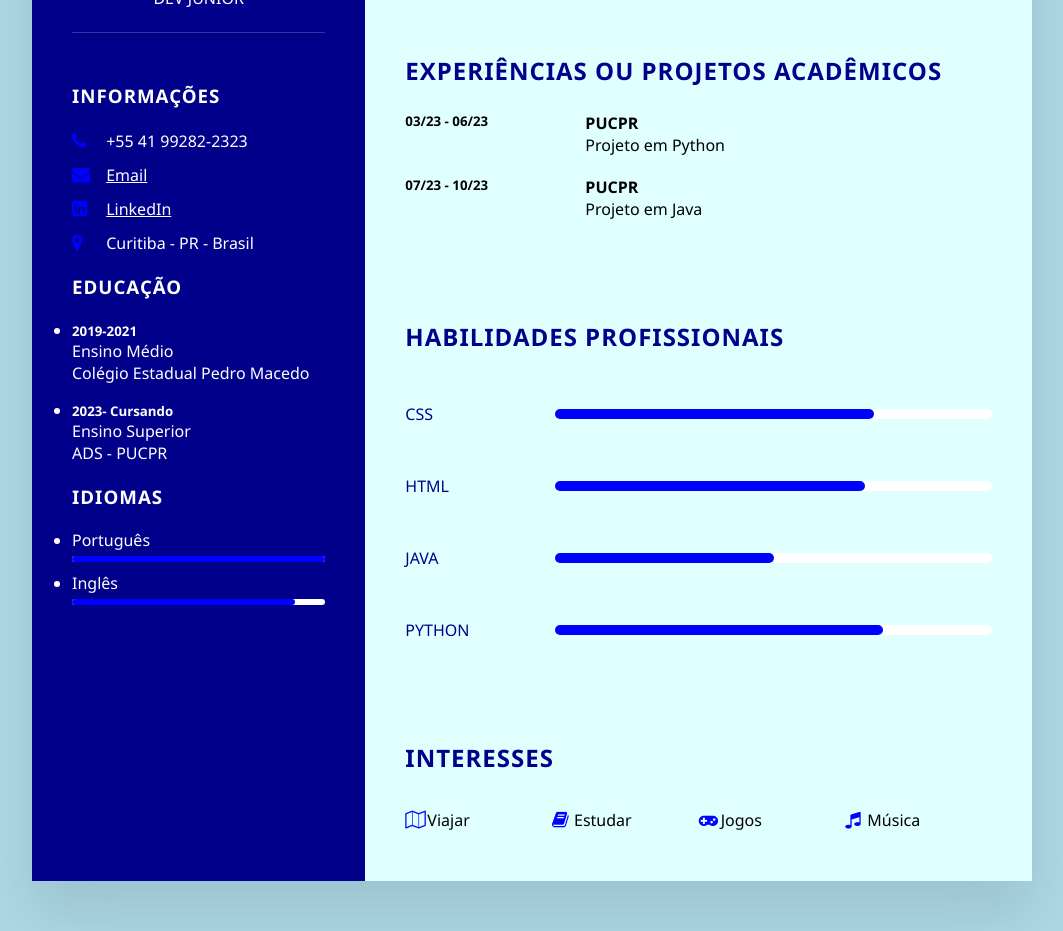
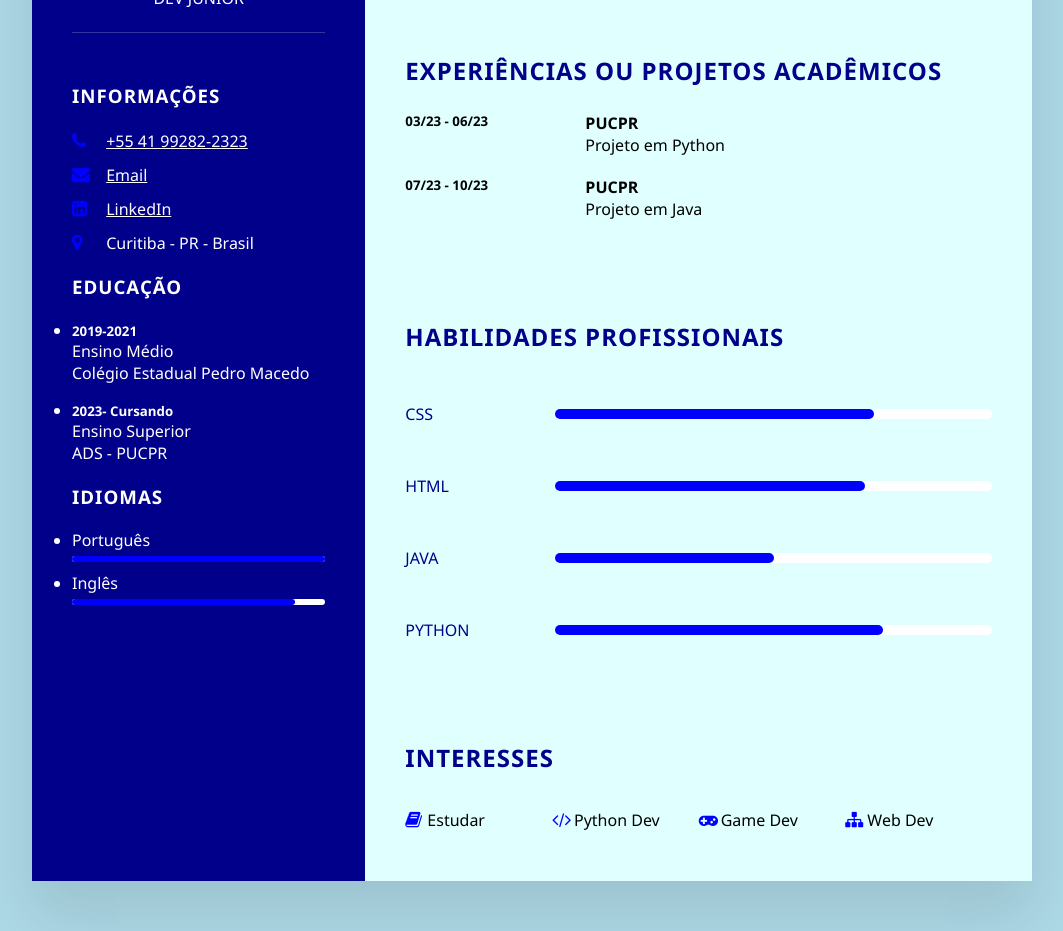
Before and after one commit to rodrigofn04/curr-culo, a plain HTML site: page index.html in a window 1280 px wide. Shown: the part 360-1291 px from the top of the page, without its empty margins (108-1171 px from the left). Drawn offline with Linux system fonts and the light colour scheme.

Commit message:
Updated interests and icons

```diff
--- a/index.html
+++ b/index.html
@@ -22,7 +22,7 @@
                 <ul>
                     <li>
                         <span class="icone"> <i class="fa fa-phone" aria-hidden="true"></i></span>
-                        <span class="texto"> +55 41 99282-2323</span>
+                        <span class="texto"> <a href="tel: +55 41 99282-2323" target="_blank">+55 41 99282-2323</a></span>
                     </li>
                     <li>
                         <span class="icone"> <i class="fa fa-envelope" aria-hidden="true"></i></span>
@@ -135,10 +135,10 @@
                 <div class="sobreinteresses">
                     <h2 class="titulo2">Interesses</h2>
                     <ul>
-                        <li><i class="fa fa-map-o" aria-hidden="true"></i>Viajar</li>
                         <li><i class="fa fa-book" aria-hidden="true"></i>Estudar</li>
-                        <li><i class="fa fa-gamepad" aria-hidden="true"></i>Jogos</li>
-                        <li><i class="fa fa-music" aria-hidden="true"></i>Música</li>
+                        <li><i class="fa fa-code" aria-hidden="true"></i>Python Dev</li>
+                        <li><i class="fa fa-gamepad" aria-hidden="true"></i>Game Dev</li>
+                        <li><i class="fa fa-sitemap" aria-hidden="true"></i>Web Dev</li>
                     </ul>
                 </div>
             </div>
```
